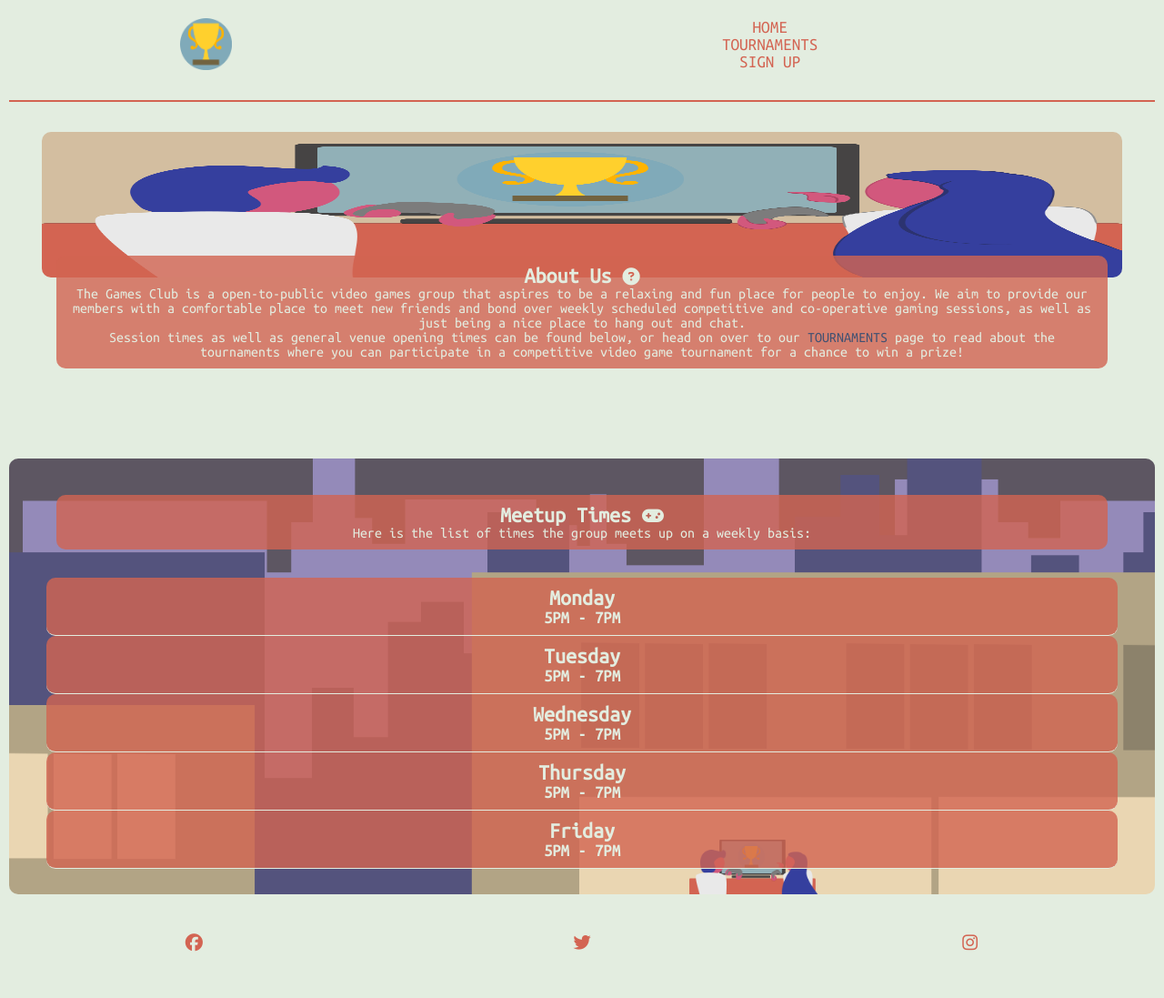
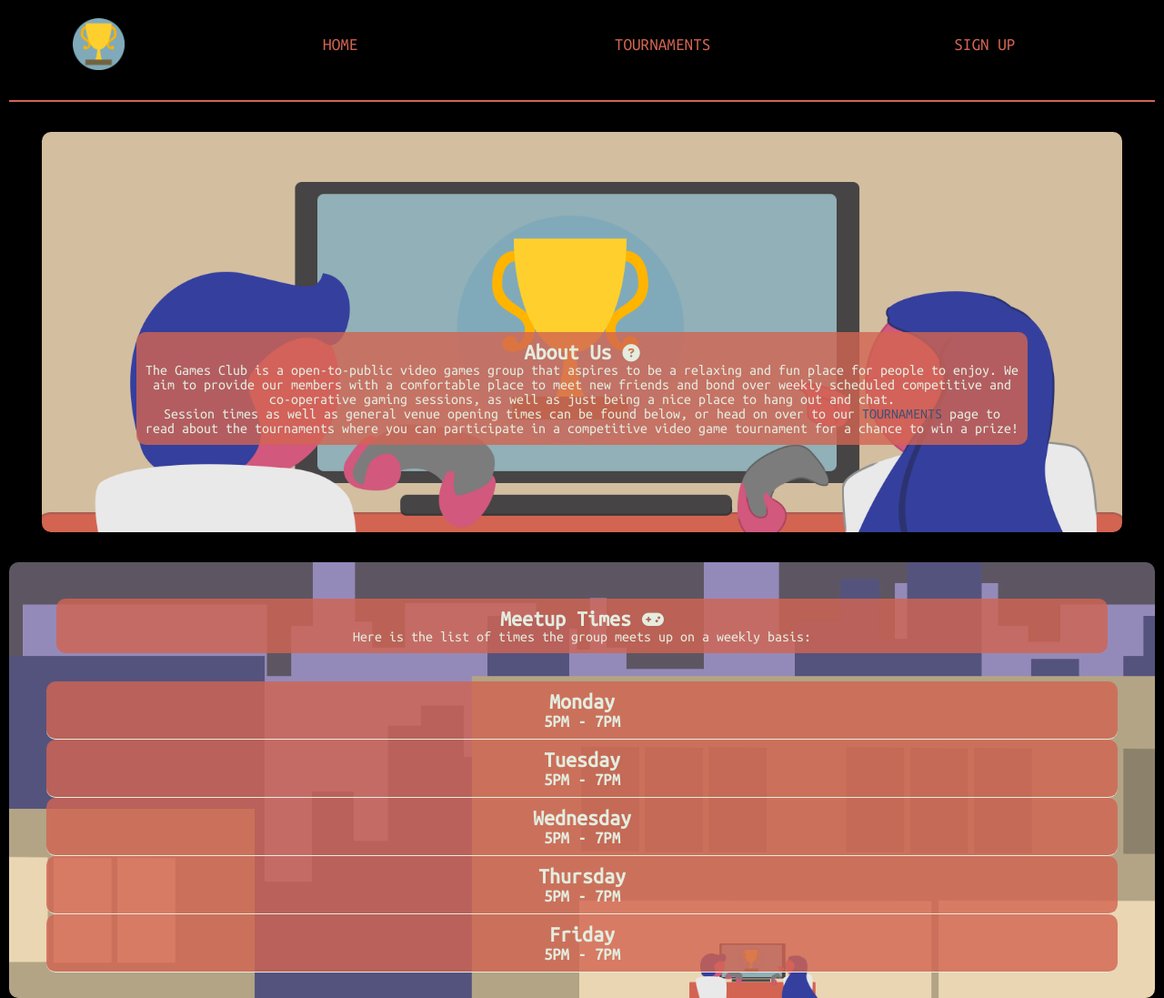
Before and after one commit to mkenihandev/Games-Club, a plain HTML site: page index.html in a window 1280 px wide. Shown: the top 1097 px of the page at 91% size. Drawn offline with Linux system fonts and the light colour scheme.

Commit message:
Add media query for above 500px screens, on navbar and homepage about section

```diff
--- a/assets/css/style.css
+++ b/assets/css/style.css
@@ -105,7 +105,7 @@ nav {
 
 
 
-/* ---------------------------------------------------------About Section---------------------------------------------------------  */
+/* ---------------------------------------------------------Homepage About Section---------------------------------------------------------  */
 
 #about {
     display: grid;
@@ -293,3 +293,61 @@ footer {
 #social i {
     color: rgba(211, 100, 82, 1);
 }
+
+/* ---------------------------------------------------------Media Queries---------------------------------------------------------  */
+
+@media screen and (min-width: 500px) {
+
+    /* ---------------------------------------------------------Header/Navbar---------------------------------------------------------  */
+
+    #menu {
+        grid-template-columns:  1fr 2fr 2fr 2fr;
+    }
+
+    #home {
+        grid-column: 2 / 3;
+        grid-row: 2 / 3;
+    }
+
+    #tourny {
+        grid-column: 3 / 4;
+        grid-row: 2 / 3;
+    }
+
+    #signup {
+        grid-column: 4 / 5;
+        grid-row: 2 / 3;
+    }
+
+    #menu li {
+        display: inline-block;
+    }
+
+    body {
+        background-color: black;
+    }
+
+    /* ---------------------------------------------------------Homepage About Section---------------------------------------------------------  */
+
+    #about {
+        grid-template-columns: 1rem 1fr 1rem;
+        grid-template-rows: 0.2rem min-content 0.2rem;
+    }
+
+    #about-image {
+        background: url('../images/homepage-image-1.png') no-repeat center top / cover;
+        grid-area: 2 / 2 / 3 / 3;
+        height: 55vh;
+        width: 100%;
+    }
+
+    #about-text {
+        grid-column: 2 / 3;
+        grid-row: 2 / 3;
+        width: 75vw;
+        height: min-content;
+        margin: 0 auto;
+        position: relative;
+        top: 50%;
+    }
+}
```
